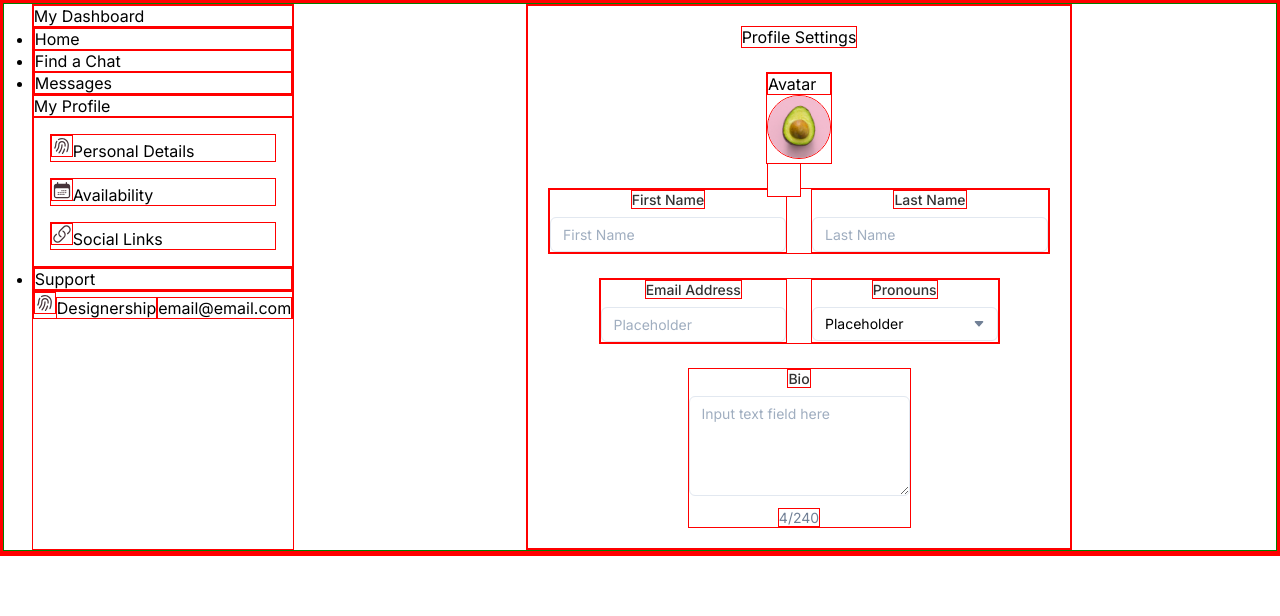
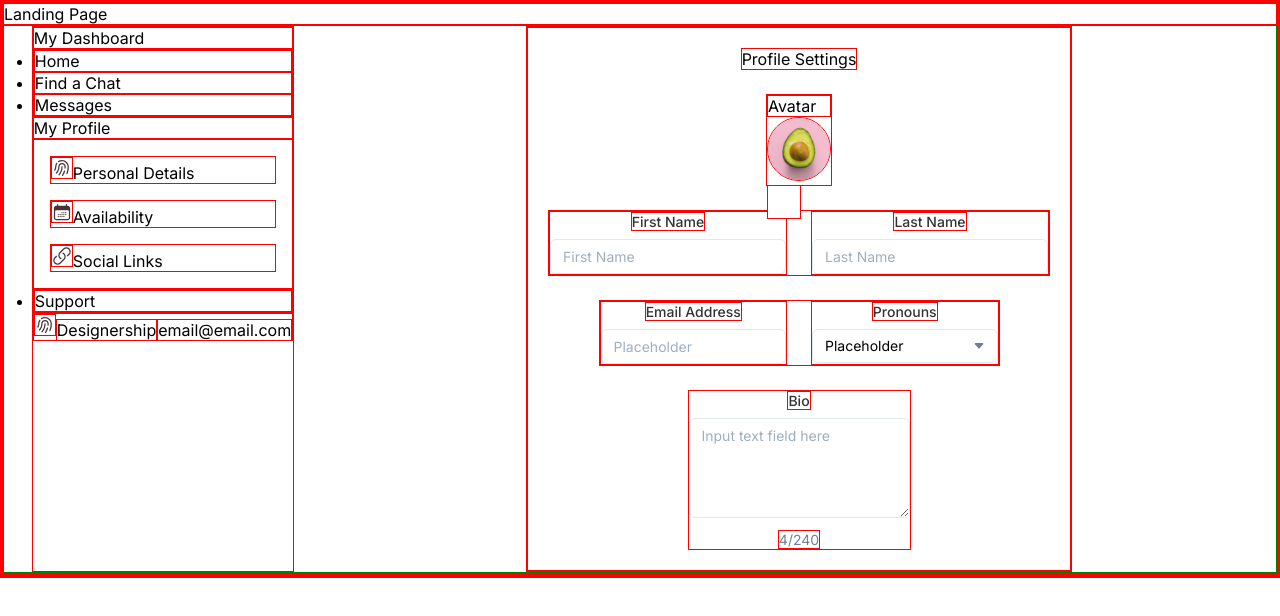
Before and after one commit to vishalicious213/coffee-chat, a React (Vite) app: page / in a window 1280 px wide. Shown: the top 616 px of the page. Built offline with nearby package versions, Linux system fonts and the light colour scheme.

Commit message:
drafted LandingPage & rendered it in App

```diff
--- a/src/App.jsx
+++ b/src/App.jsx
@@ -1,4 +1,5 @@
 import { useState } from 'react'
+import LandingPage from './components/landing-page/landing-page'
 import Navbar from './components/layout/navbar/navbar'
 import Dashboard from './components/layout/dashboard/dashboard'
 import ProfileSettings from './components/features/profile-settings/profile-settings'
@@ -9,6 +10,7 @@ function App() {
 
   return (
     <>
+      <LandingPage />
       <Navbar />
       <main>
         {/* <ProfileSettings /> */}
--- /dev/null
+++ b/src/components/landing-page/landing-page.jsx
@@ -0,0 +1,11 @@
+import React from 'react'
+
+const LandingPage = () => {
+    return (
+        <>
+            <div>Landing Page</div>
+        </>
+    )
+}
+
+export default LandingPage
--- a/src/components/layout/navbar/navbar.css
+++ b/src/components/layout/navbar/navbar.css
@@ -54,6 +54,12 @@
     cursor: pointer;
 }
 
+.profile-menu img {
+    outline: 1px solid black;
+    stroke: blue;
+    background: red;
+}
+
 /* AVATAR */
 
 .user-avatar {
--- a/src/components/layout/navbar/navbar.jsx
+++ b/src/components/layout/navbar/navbar.jsx
@@ -4,8 +4,6 @@ import PersonalDetails from '../../features/profile-settings/personal-details'
 import AvailabilitySelector from '../../features/profile-settings/availability'
 import SocialLinks from '../../features/profile-settings/social-links'
 import Dashboard from '../dashboard/dashboard'
-import '../../../App.css'
-// import "./profile-settings.css"
 
 const icons = [
     "/icons/finger-print.svg",
```
Also changed, not shown: public/icons/chat-alt.svg (added).
